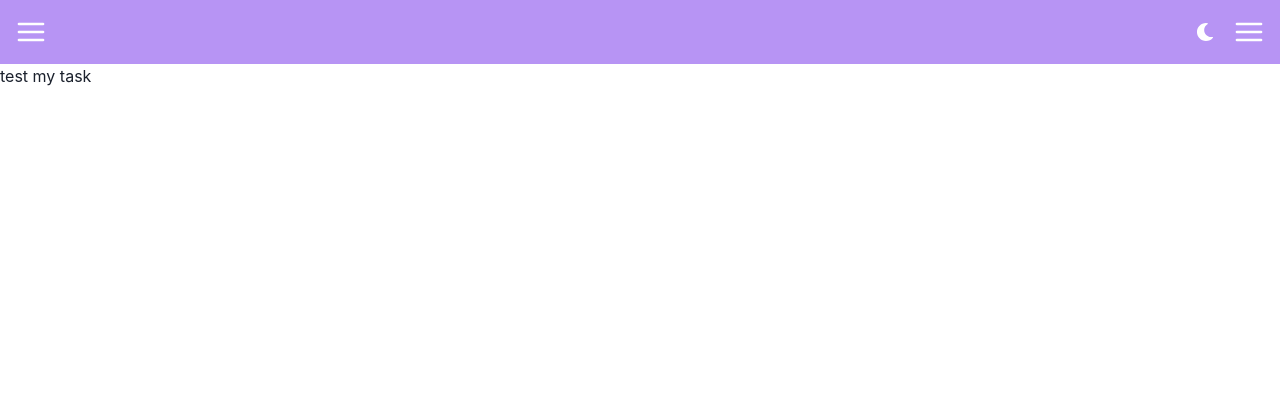
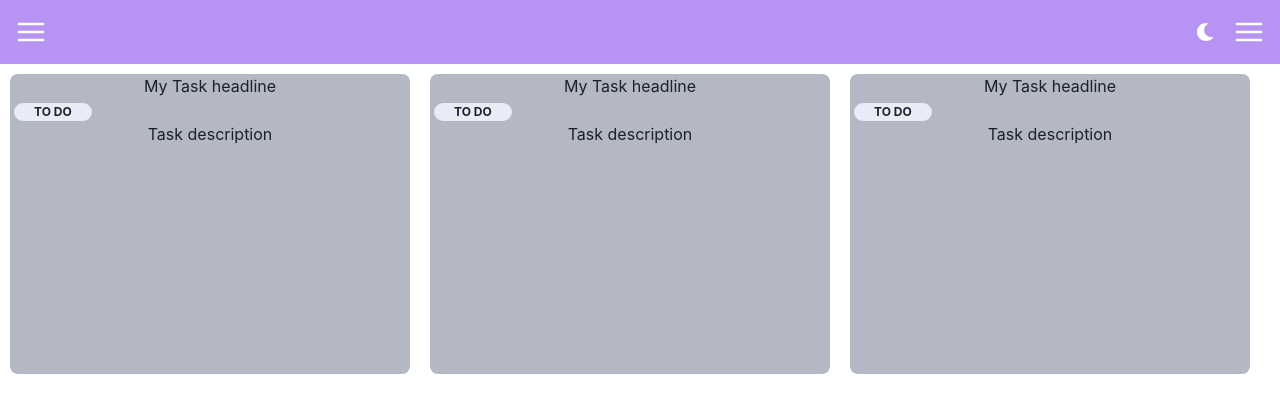
Before and after one commit to UrosDelic/bounty-hunters-fe, a React (Create React App) app: page /my-tasks in a window 1280 px wide. Shown: the top 412 px of the page. Built offline with nearby package versions, Linux system fonts and the light colour scheme.

Commit message:
myTask component

```diff
--- a/src/components/myTask.jsx
+++ b/src/components/myTask.jsx
@@ -1,5 +1,24 @@
+import { Box, Badge } from '@chakra-ui/react';
+
 const MyTask = () => {
-  return <div>test my task</div>;
+  return (
+    <Box
+      bg="#B4B8C5"
+      height="300px"
+      marginTop="50px"
+      margin="10px"
+      width="400px"
+      borderRadius="lg"
+    >
+      <Box textAlign="center">My Task headline</Box>
+      <Box ml={1}>
+        <Badge borderRadius="full" px="5" bg="#e9ebf8">
+          To Do
+        </Badge>
+      </Box>
+      <Box textAlign="center">Task description</Box>
+    </Box>
+  );
 };
 
 export default MyTask;
--- a/src/pages/MyTasks.jsx
+++ b/src/pages/MyTasks.jsx
@@ -1,10 +1,12 @@
 import MyTask from '../components/myTask';
-
+import { Box } from '@chakra-ui/react';
 const MyTasksPage = () => {
   return (
-    <>
+    <Box display="flex" flexDirection="row">
       <MyTask />
-    </>
+      <MyTask />
+      <MyTask />
+    </Box>
   );
 };
 
```
